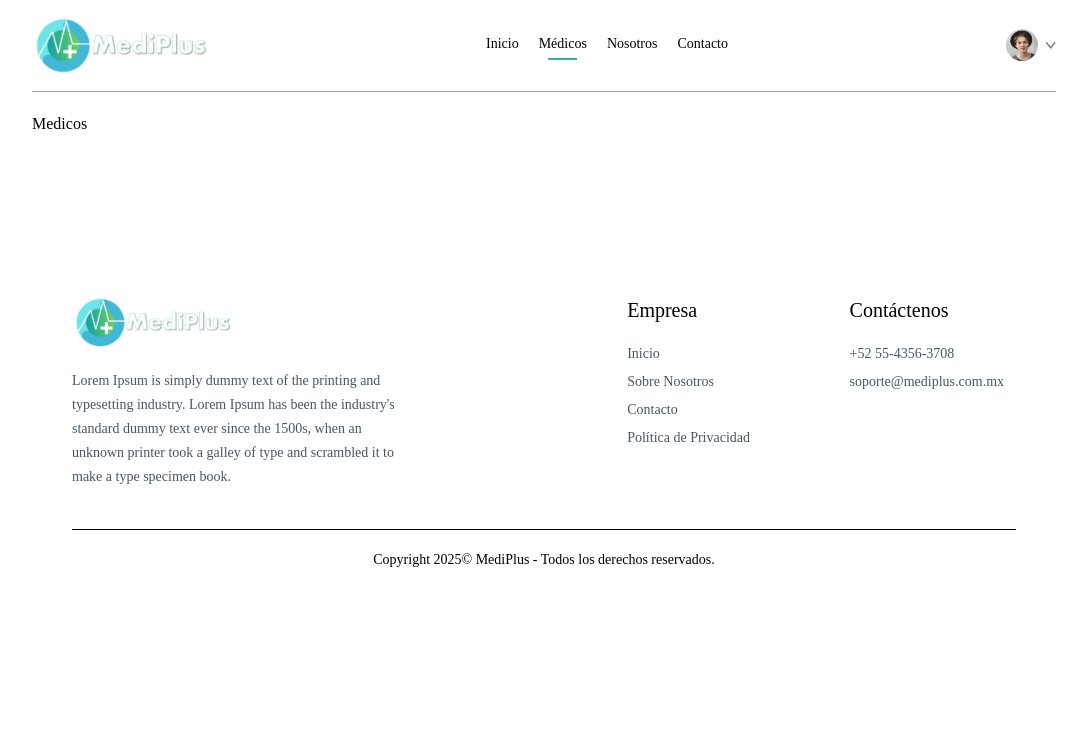
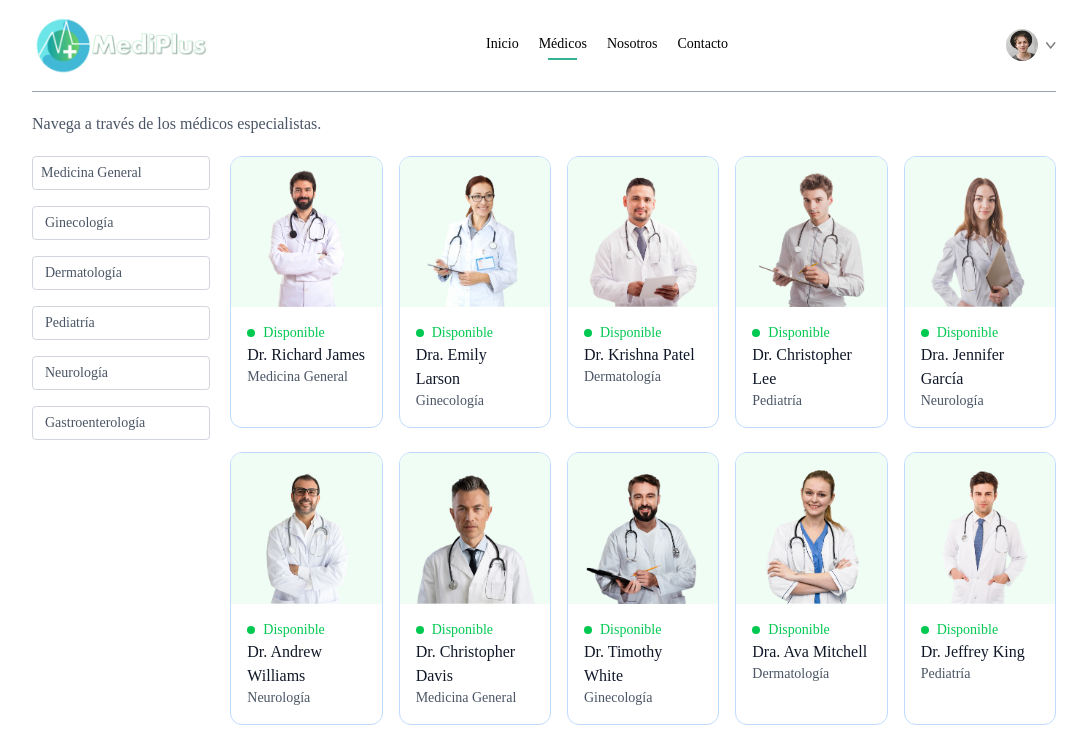
Before and after one commit to up230017/hospital, a React (Vite) app in the folder frontend/: page /medicos in a window 1280 px wide. Shown: the top 747 px of the page, without its empty margins (96-1183 px from the left). Built offline with nearby package versions, Linux system fonts and the light colour scheme.

Commit message:
Página de Médicos Completada

```diff
--- a/frontend/src/App.jsx
+++ b/frontend/src/App.jsx
@@ -19,7 +19,7 @@ const App = () => {
       <Routes>
         <Route path='/' element={<Inicio />} />
         <Route path='/medicos' element={<Medicos />} />
-        <Route path='/medicos/:especialidad' element={<Medicos />} />
+        <Route path='/medicos/:speciality' element={<Medicos />} />
         <Route path='/login' element={<Login />} />
         <Route path='/signin' element={<Signin />} />
         <Route path='/nosotros' element={<Nosotros />} />
--- a/frontend/src/assets/assets.js
+++ b/frontend/src/assets/assets.js
@@ -90,7 +90,7 @@ export const doctors = [
         _id: 'doc1',
         name: 'Dr. Richard James',
         image: doc1,
-        speciality: 'Médico General',
+        speciality: 'Medicina General',
         degree: 'MBBS',
         experience: '4 años',
         about: 'El Dr. James tiene un firme compromiso con la atención médica integral, con énfasis en la medicina preventiva, el diagnóstico temprano y las estrategias de tratamiento eficaces.',
@@ -104,7 +104,7 @@ export const doctors = [
         _id: 'doc2',
         name: 'Dra. Emily Larson',
         image: doc2,
-        speciality: 'Ginecóloga',
+        speciality: 'Ginecología',
         degree: 'MBBS',
         experience: '3 años',
         about: 'La Dra. Larson tiene un firme compromiso con la atención médica integral, con énfasis en la medicina preventiva, el diagnóstico temprano y las estrategias de tratamiento eficaces.',
@@ -118,7 +118,7 @@ export const doctors = [
         _id: 'doc3',
         name: 'Dr. Krishna Patel',
         image: doc3,
-        speciality: 'Dermatólogo',
+        speciality: 'Dermatología',
         degree: 'MBBS',
         experience: '1 años',
         about: 'La Dra. Patel tiene un firme compromiso con la atención médica integral, con énfasis en la medicina preventiva, el diagnóstico temprano y las estrategias de tratamiento eficaces.',
@@ -132,7 +132,7 @@ export const doctors = [
         _id: 'doc4',
         name: 'Dr. Christopher Lee',
         image: doc4,
-        speciality: 'Pediatra',
+        speciality: 'Pediatría',
         degree: 'MBBS',
         experience: '2 años',
         about: 'El Dr. Lee tiene un firme compromiso con la atención médica integral, con énfasis en la medicina preventiva, el diagnóstico temprano y las estrategias de tratamiento eficaces.',
@@ -144,9 +144,9 @@ export const doctors = [
     },
     {
         _id: 'doc5',
-        name: 'Dr. Jennifer García',
+        name: 'Dra. Jennifer García',
         image: doc5,
-        speciality: 'Neuróloga',
+        speciality: 'Neurología',
         degree: 'MBBS',
         experience: '4 años',
         about: 'La Dra. García tiene un firme compromiso con la atención médica integral, con énfasis en la medicina preventiva, el diagnóstico temprano y las estrategias de tratamiento eficaces.',
@@ -160,7 +160,7 @@ export const doctors = [
         _id: 'doc6',
         name: 'Dr. Andrew Williams',
         image: doc6,
-        speciality: 'Neurólogo',
+        speciality: 'Neurología',
         degree: 'MBBS',
         experience: '4 años',
         about: 'El Dr. Williams tiene un firme compromiso con la atención médica integral, con énfasis en la medicina preventiva, el diagnóstico temprano y las estrategias de tratamiento eficaces.',
@@ -174,7 +174,7 @@ export const doctors = [
         _id: 'doc7',
         name: 'Dr. Christopher Davis',
         image: doc7,
-        speciality: 'Médico General',
+        speciality: 'Medicina General',
         degree: 'MBBS',
         experience: '4 años',
         about: 'El Dr. Davis tiene un firme compromiso con la atención médica integral, con énfasis en la medicina preventiva, el diagnóstico temprano y las estrategias de tratamiento eficaces.',
@@ -188,7 +188,7 @@ export const doctors = [
         _id: 'doc8',
         name: 'Dr. Timothy White',
         image: doc8,
-        speciality: 'Ginecólogo',
+        speciality: 'Ginecología',
         degree: 'MBBS',
         experience: '3 años',
         about: 'El Dr. White tiene un firme compromiso con la atención médica integral, con énfasis en la medicina preventiva, el diagnóstico temprano y las estrategias de tratamiento eficaces.',
@@ -202,7 +202,7 @@ export const doctors = [
         _id: 'doc9',
         name: 'Dra. Ava Mitchell',
         image: doc9,
-        speciality: 'Dermatóloga',
+        speciality: 'Dermatología',
         degree: 'MBBS',
         experience: '1 años',
         about: 'La Dra. Mitchell tiene un firme compromiso con la atención médica integral, con énfasis en la medicina preventiva, el diagnóstico temprano y las estrategias de tratamiento eficaces.',
@@ -216,7 +216,7 @@ export const doctors = [
         _id: 'doc10',
         name: 'Dr. Jeffrey King',
         image: doc10,
-        speciality: 'Pediatra',
+        speciality: 'Pediatría',
         degree: 'MBBS',
         experience: '2 años',
         about: 'El Dr. King tiene un firme compromiso con la atención médica integral, con énfasis en la medicina preventiva, el diagnóstico temprano y las estrategias de tratamiento eficaces.',
@@ -230,7 +230,7 @@ export const doctors = [
         _id: 'doc11',
         name: 'Dra. Zoe Kelly',
         image: doc11,
-        speciality: 'Neuróloga',
+        speciality: 'Gastroenterología',
         degree: 'MBBS',
         experience: '4 años',
         about: 'La Dra. Kelly tiene un firme compromiso con la atención médica integral, con énfasis en la medicina preventiva, el diagnóstico temprano y las estrategias de tratamiento eficaces.',
@@ -244,7 +244,7 @@ export const doctors = [
         _id: 'doc12',
         name: 'Dr. Patrick Harris',
         image: doc12,
-        speciality: 'Neurólogo',
+        speciality: 'Neurología',
         degree: 'MBBS',
         experience: '4 años',
         about: 'El Dr. Harris tiene un firme compromiso con la atención médica integral, con énfasis en la medicina preventiva, el diagnóstico temprano y las estrategias de tratamiento eficaces.',
@@ -256,9 +256,9 @@ export const doctors = [
     },
     {
         _id: 'doc13',
-        name: 'Dr. Chloe Evans',
+        name: 'Dra. Chloe Evans',
         image: doc13,
-        speciality: 'Médico General',
+        speciality: 'Medicina General',
         degree: 'MBBS',
         experience: '4 años',
         about: 'La Dra. Evans tiene un firme compromiso con la atención médica integral, con énfasis en la medicina preventiva, el diagnóstico temprano y las estrategias de tratamiento eficaces.',
@@ -272,7 +272,7 @@ export const doctors = [
         _id: 'doc14',
         name: 'Dr. Ryan Martínez',
         image: doc14,
-        speciality: 'Ginecólogo',
+        speciality: 'Ginecología',
         degree: 'MBBS',
         experience: '3 años',
         about: 'El Dr. Martínez tiene un firme compromiso con la atención médica integral, con énfasis en la medicina preventiva, el diagnóstico temprano y las estrategias de tratamiento eficaces.',
@@ -284,9 +284,9 @@ export const doctors = [
     },
     {
         _id: 'doc15',
-        name: 'Dr. Amelia Hill',
+        name: 'Dra. Amelia Hill',
         image: doc15,
-        speciality: 'Dermatóloga',
+        speciality: 'Dermatología',
         degree: 'MBBS',
         experience: '1 años',
         about: 'La Dra. Hill tiene un firme compromiso con la atención médica integral, con énfasis en la medicina preventiva, el diagnóstico temprano y las estrategias de tratamiento eficaces.',
--- a/frontend/src/components/Navbar.jsx
+++ b/frontend/src/components/Navbar.jsx
@@ -11,7 +11,7 @@ const Navbar = () => {
 
   return (
     <div className='flex items-center justify-between text-sm py-4 mb-5 border-b border-b-gray-400'>
-      <img className='w-44 cursor-pointer' src={assets.logo} alt="" />
+      <img onClick={()=>navigate('/')} className='w-44 cursor-pointer' src={assets.logo} alt="" />
       <ul className='hidden md:flex items-start gap-5 font-medium'>
         <NavLink to={'/'}>
           <li className='py-1'>Inicio</li>
--- a/frontend/src/pages/Medicos.jsx
+++ b/frontend/src/pages/Medicos.jsx
@@ -1,8 +1,57 @@
-import React from 'react'
+import React, { useContext, useState, useEffect } from 'react'
+import { useNavigate, useParams } from 'react-router-dom'
+import { AppContext } from '../context/AppContext'
 
 const Medicos = () => {
+
+  const { speciality } = useParams()
+  const [filterDoc,setFilterDoc]  = useState([])
+  const navigate = useNavigate()
+
+  const { doctors } = useContext(AppContext)
+
+  const applyFilter = () => {
+    if (speciality) {
+      setFilterDoc(doctors.filter(doc => doc.speciality === speciality))
+    } else {
+      setFilterDoc(doctors)
+    }
+  }
+
+  useEffect(()=>{
+    applyFilter()
+  },[doctors,speciality])
+
   return (
-    <div>Medicos</div>
+    <div>
+      <p className='text-gray-600'>Navega a través de los médicos especialistas.</p>
+      <div className='flex flex-col sm:flex-row items-start gap-5 mt-5'>
+        <div className='flex flex-col gap-4 text-sm text-gray-600'>
+          <p onClick={()=> speciality === 'Medicina General' ? navigate('/medicos') : navigate('/medicos/Medicina General')} className={`w-[94vw] sm:w-auto pl-2 py-1.5 pr-16 border border-gray-300 rounded transition-all cursor-pointer ${speciality === "Medicina General" ? "bg-teal-50 text-black" : ""}`}>Medicina General</p>
+          <p onClick={()=> speciality === 'Ginecología' ? navigate('/medicos') : navigate('/medicos/Ginecología')} className={`w-[94vw] sm:w-auto pl-3 py-1.5 pr-16 border border-gray-300 rounded transition-all cursor-pointer ${speciality === "Ginecología" ? "bg-teal-50 text-black" : ""}`}>Ginecología</p>
+          <p onClick={()=> speciality === 'Dermatología' ? navigate('/medicos') : navigate('/medicos/Dermatología')} className={`w-[94vw] sm:w-auto pl-3 py-1.5 pr-16 border border-gray-300 rounded transition-all cursor-pointer ${speciality === "Dermatología" ? "bg-teal-50 text-black" : ""}`}>Dermatología</p>
+          <p onClick={()=> speciality === 'Pediatría' ? navigate('/medicos') : navigate('/medicos/Pediatría')} className={`w-[94vw] sm:w-auto pl-3 py-1.5 pr-16 border border-gray-300 rounded transition-all cursor-pointer ${speciality === "Pediatría" ? "bg-teal-50 text-black" : ""}`}>Pediatría</p>
+          <p onClick={()=> speciality === 'Neurología' ? navigate('/medicos') : navigate('/medicos/Neurología')} className={`w-[94vw] sm:w-auto pl-3 py-1.5 pr-16 border border-gray-300 rounded transition-all cursor-pointer ${speciality === "Neurología" ? "bg-teal-50 text-black" : ""}`}>Neurología</p>
+          <p onClick={()=> speciality === 'Gastroenterología' ? navigate('/medicos') : navigate('/medicos/Gastroenterología')} className={`w-[94vw] sm:w-auto pl-3 py-1.5 pr-16 border border-gray-300 rounded transition-all cursor-pointer ${speciality === "Gastroenterología" ? "bg-teal-50 text-black" : ""}`}>Gastroenterología</p>
+        </div>
+        <div className='w-full grid xl:grid-cols-5 lg:grid-cols-4 md:grid-cols-3 sm:grid-cols-2 gap-4 gap-y-6'>
+          {
+            filterDoc.map((item, index) => (
+              <div onClick={() => navigate(`/consulta/${item._id}`)} className='border border-blue-200 rounded-xl overflow-hidden cursor-pointer hover:translate-y-[-10px] transition-all duration-500' key={index}>
+                <img className='bg-green-50' src={item.image} alt="" />
+                <div className='p-4'>
+                  <div className='flex items-center gap-2 text-sm text-center text-green-500'>
+                    <p className='w-2 h-2 bg-green-500 rounded-full'></p><p>Disponible</p>
+                  </div>
+                  <p className='text-gray-900 text-md font-medium'>{item.name}</p>
+                  <p className='text-gray-600 text-sm'>{item.speciality}</p>
+                </div>
+              </div>
+            ))
+          }
+        </div>
+      </div>
+    </div>
   )
 }
 
```
